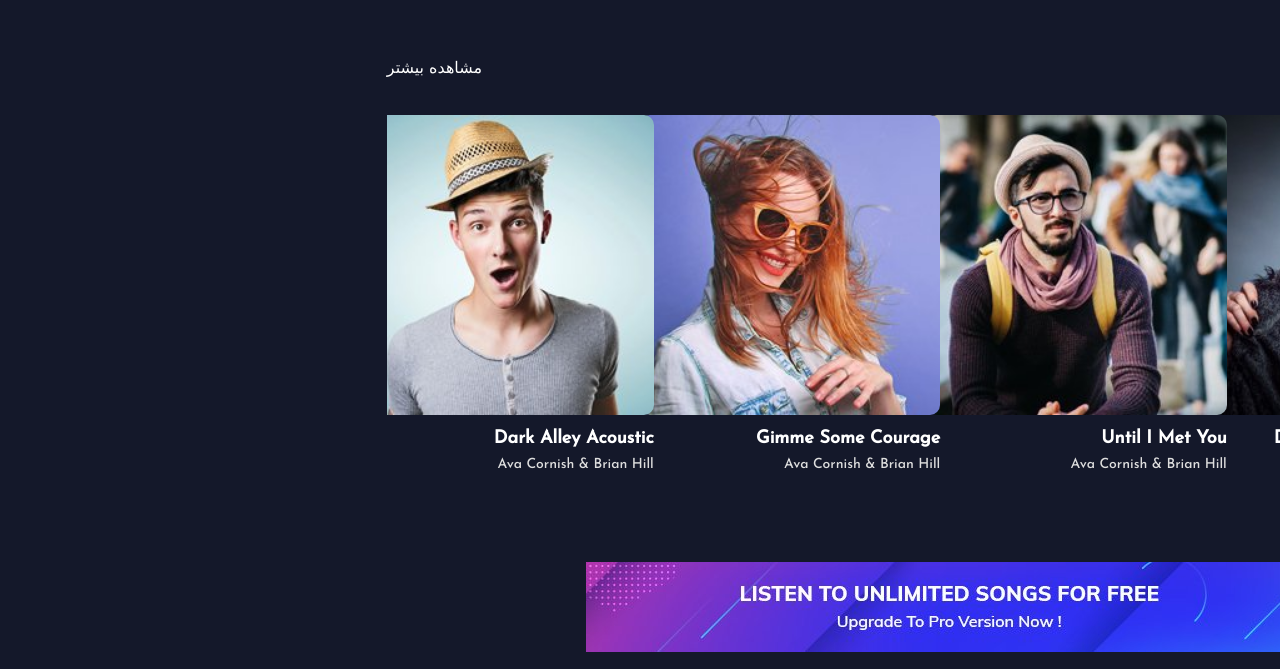
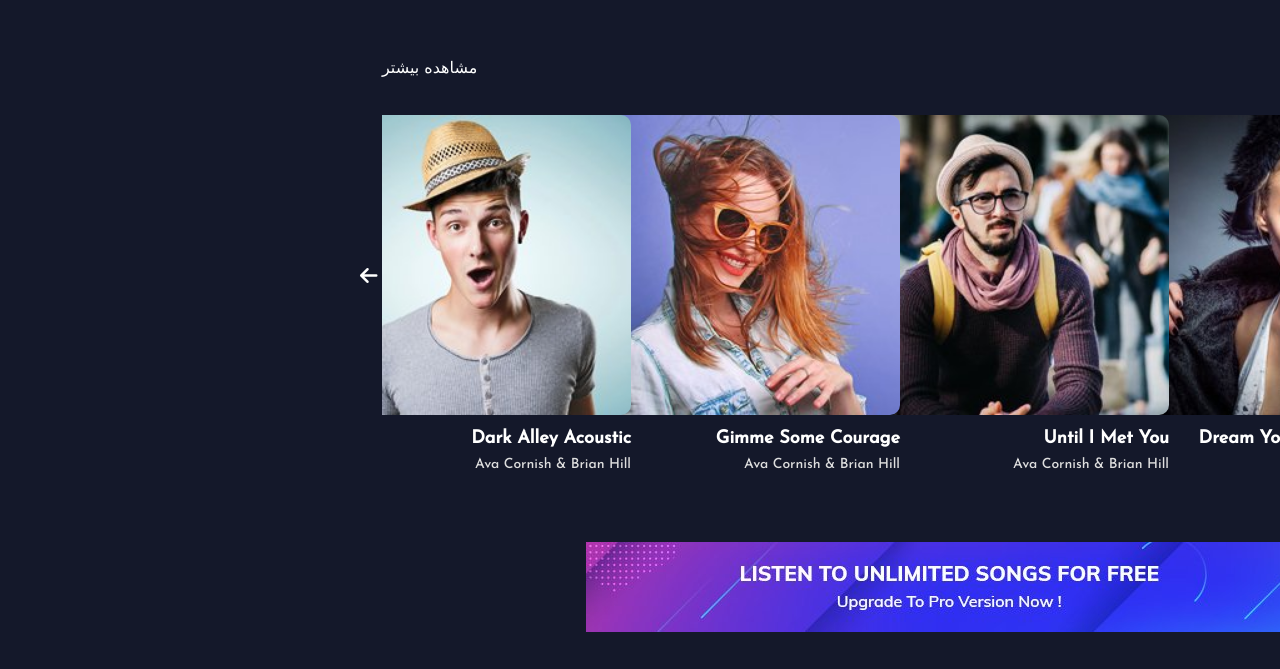
Before and after one commit to erfanMirhoseini78/music-Project, a website: page frontEnd/public/index.html in a window 1280 px wide. Shown: the part 2876-3545 px from the top of the page. Drawn offline with nearby package versions, Linux system fonts and the light colour scheme.

Commit message:
Update Singer Section && Offs Section

```diff
--- a/frontEnd/public/index.html
+++ b/frontEnd/public/index.html
@@ -2066,7 +2066,13 @@
     <!--! Finish Weekly Music Section -->
 
 
+    <!--! Start Last See Section -->
     <main class="last-see">
+        <div class="last-see__wrapper">
+            <div class="last-see__right-arrow">
+                <i class="fa-solid fa-arrow-right"></i>
+            </div>
+
             <div class="last-see-container">
                 <div class="section-header">
                     <h1 class="section__title">
@@ -2597,13 +2603,22 @@
                     <!-- <div class="swiper-button-next"></div> -->
                 </div>
             </div>
+
+            <div class="last-see__left-arrow">
+                <i class="fa-solid fa-arrow-left"></i>
+            </div>
+        </div>
     </main>
-
+    <!--! Finish Last See Section -->
+
+
+    <!--! Start Offs Section -->
     <main class="offs">
         <div class="offs-container">
             <img src="./images/adv.jpg" alt="" class="offs-banner">
         </div>
     </main>
+    <!--! Finish Offs Section -->
 
     <main class="last-see">
         <div class="last-see-container">
--- a/frontEnd/public/styles/style.css
+++ b/frontEnd/public/styles/style.css
@@ -603,11 +603,13 @@
 
 /*! Finish Weekly Music Styles */
 
+
+/*! Start Offs Styles */
 .offs-container {
     display: flex;
     justify-content: center;
     align-items: center;
-    padding: 50px 0;
+    margin-bottom: 40px;
 }
 
 .swiper-divider {
```
Lines whose indentation alone changed are shown as unchanged.
